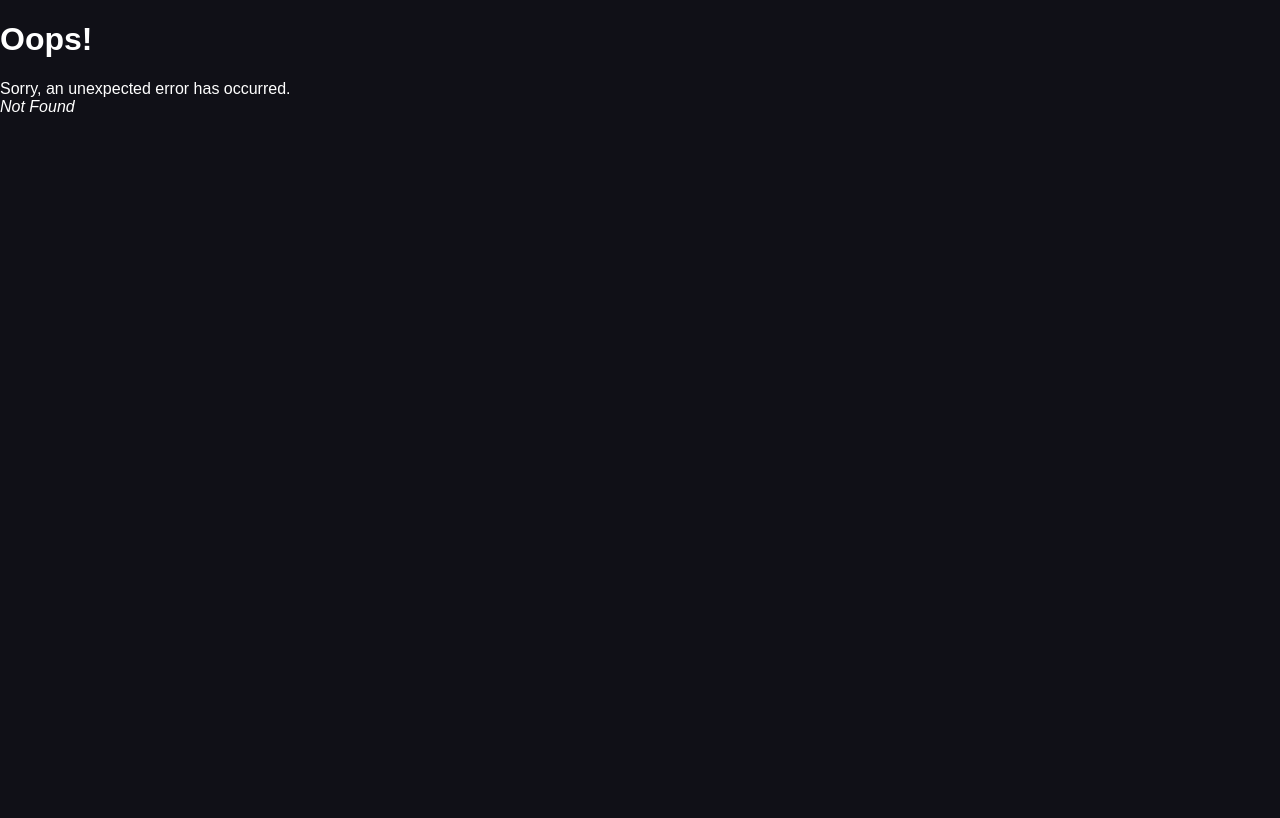
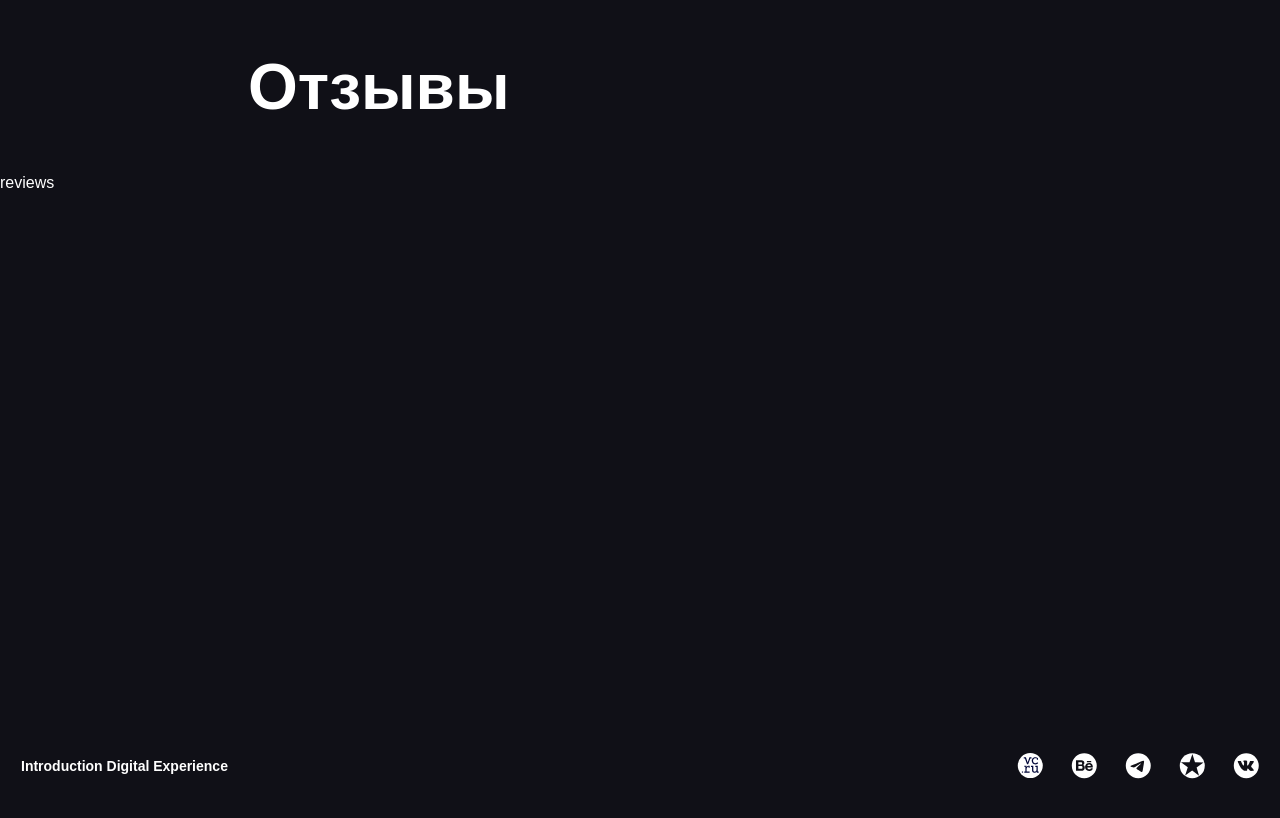
Before and after one commit to INDEX-GG/Index-rework, a React (Create React App) app: page /reviews in a window 1280 px wide. Before the commit this address had no page. Shown: the top 818 px of the page. Built offline with nearby package versions, Linux system fonts and the light colour scheme; a web font is replaced by a local one.

Commit message:
add: reviews page

```diff
--- /dev/null
+++ b/src/pages/ReviewsPage/ReviewsPage.tsx
@@ -0,0 +1,12 @@
+import MainLayout from "layout/MainLayout";
+import React from "react";
+
+const ReviewsPage = () => {
+  return (
+    <MainLayout>
+      <div>reviews</div>
+    </MainLayout>
+  );
+};
+
+export default ReviewsPage;
--- a/src/routes/mainRoutes.tsx
+++ b/src/routes/mainRoutes.tsx
@@ -4,6 +4,7 @@ import ContactsPage from "pages/ContactsPage/ContactsPage";
 import ErrorPage from "pages/ErrorPage/ErrorPage";
 import IndexPage from "pages/IndexPage/IndexPage";
 import PartnersPage from "pages/PartnersPage/PartnersPage";
+import ReviewsPage from "pages/ReviewsPage/ReviewsPage";
 import VacanciesPage from "pages/VacanciesPage/VacanciesPage";
 import { RouteObject } from "react-router-dom";
 
@@ -14,6 +15,7 @@ export const pageNameRU = [
   "Контакты",
   "Партнеры",
   "Кейсы",
+  "Отзывы",
 ];
 
 export const mainRoutes: RouteObject[] = [
@@ -42,4 +44,8 @@ export const mainRoutes: RouteObject[] = [
     path: "/cases",
     element: <CasesPage />,
   },
+  {
+    path: "/reviews",
+    element: <ReviewsPage />,
+  },
 ];
```
